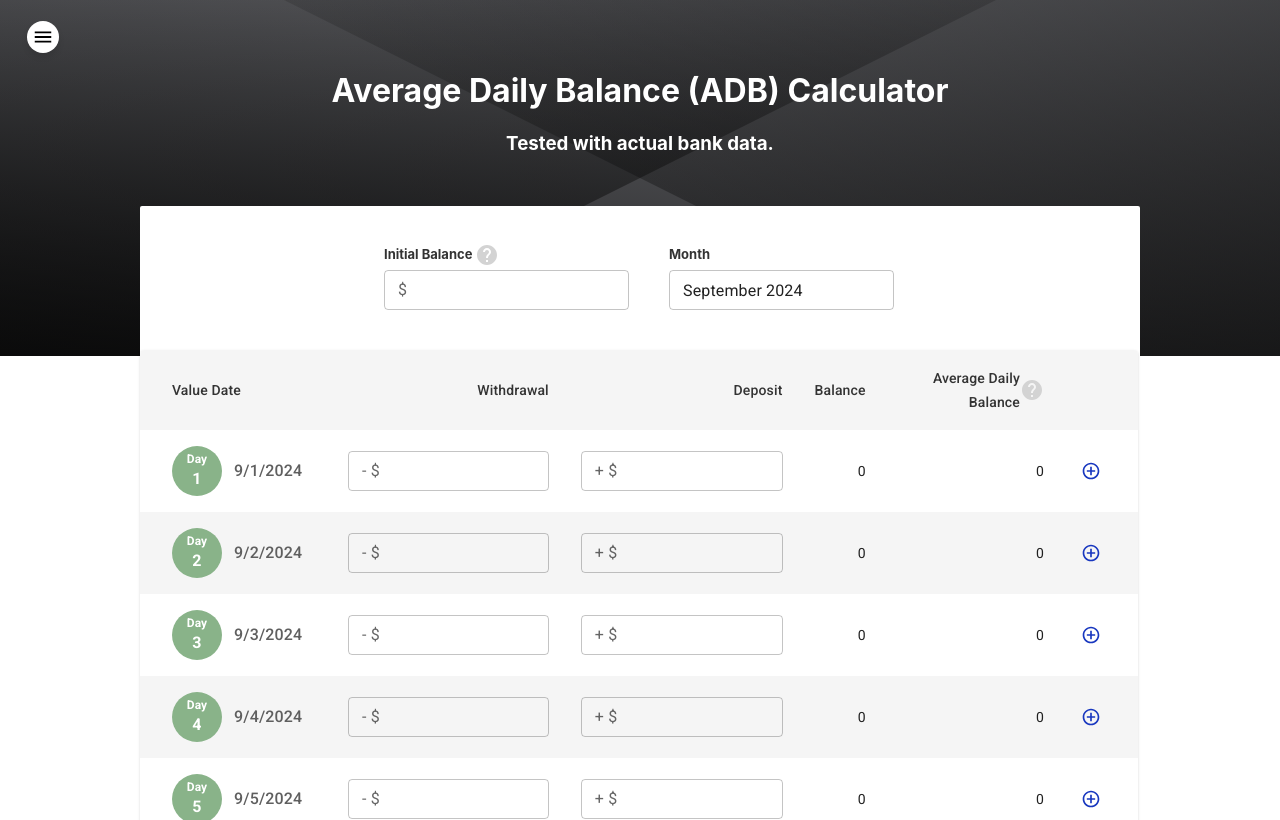
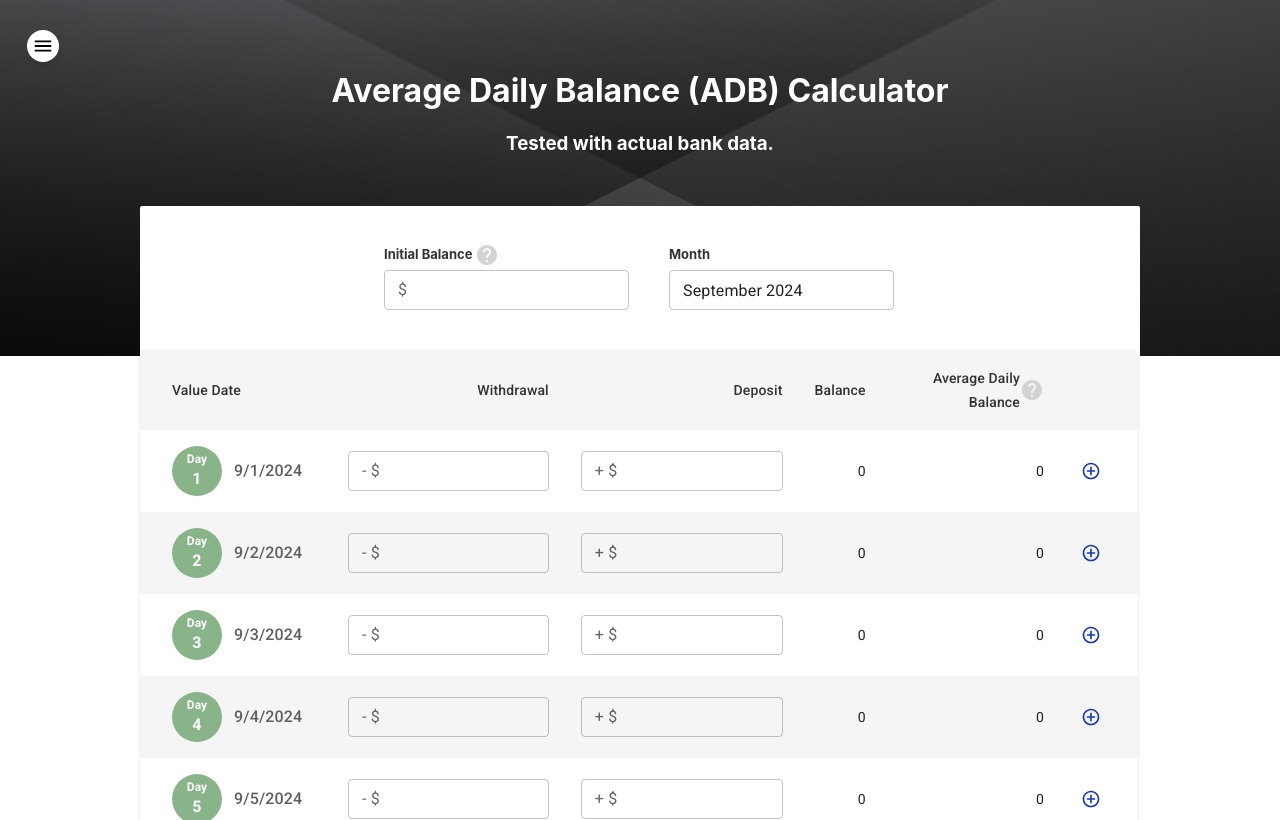
Before and after one commit to wopni1021/average-daily-balance-calculator, a React (Create React App) app in the folder my-app/: page / in a window 1280 px wide. Built offline with nearby package versions, Linux system fonts and the light colour scheme.

Commit message:
Position for tab

```diff
--- a/my-app/src/components/Tab.scss
+++ b/my-app/src/components/Tab.scss
@@ -1,6 +1,6 @@
 .adb-tab {
   position: absolute;
-  top: 16px;
+  top: 25px;
   left: -15px;
   z-index: 3;
   width: 100px;
```
